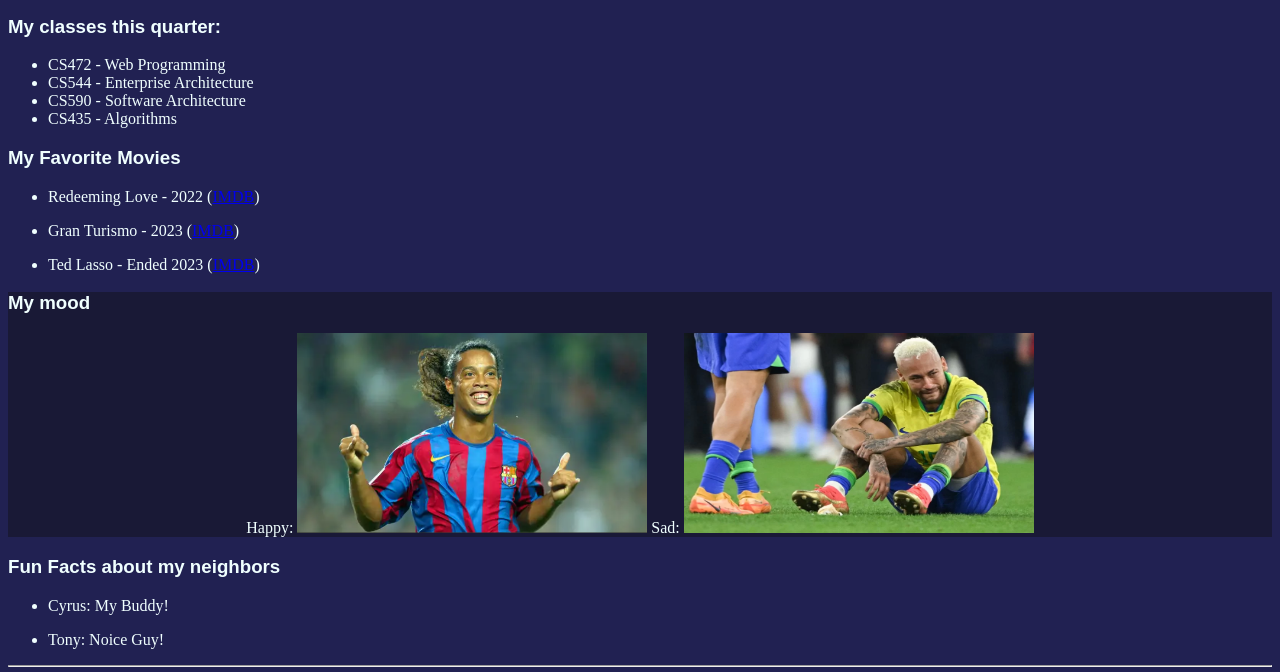
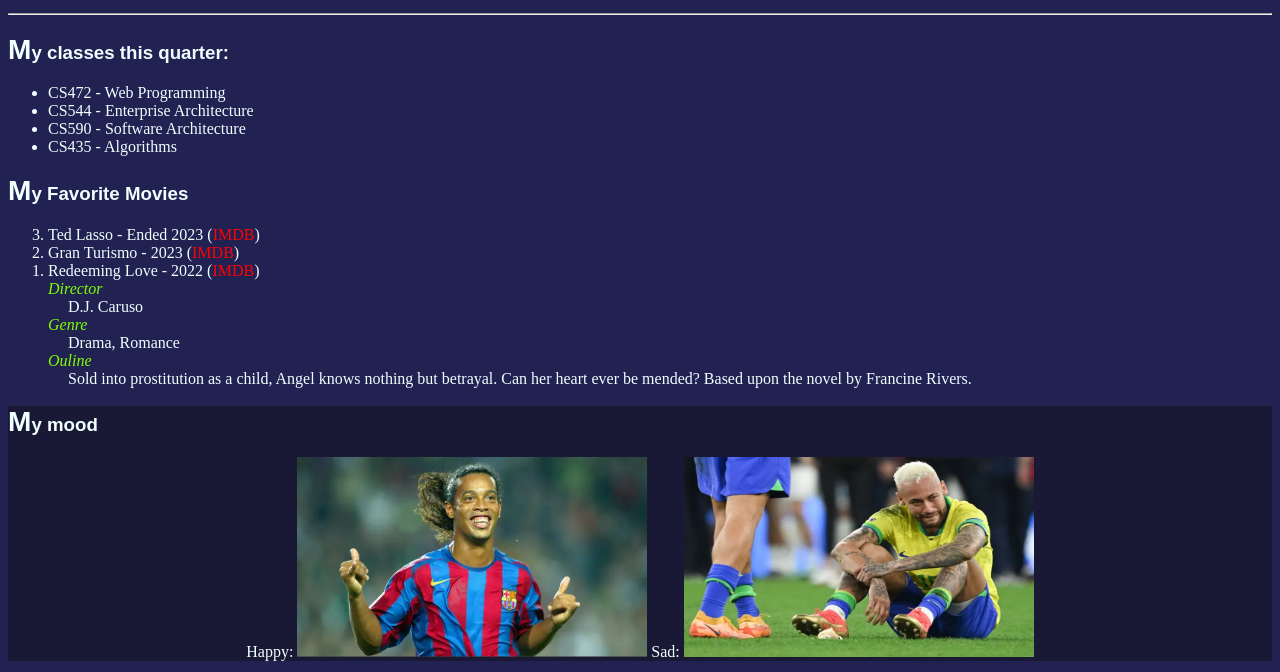
Before and after one commit to raulmss/WAP-CS472, a plain HTML site: page public/resources/lab1/aboutme.html in a window 1280 px wide. Shown: the part 119-791 px from the top of the page. Drawn offline with Linux system fonts and the light colour scheme.

Commit message:
advanced css styles

```diff
--- a/public/resources/lab1/aboutme.html
+++ b/public/resources/lab1/aboutme.html
@@ -33,11 +33,18 @@
                 <h3 class="tittles">My Favorite Movies</h3>
             </div>
             <div>
-                <ul>
-                    <li><p>Redeeming Love - 2022 (<a href="https://www.imdb.com/title/tt11365186/">IMDB</a>)</p></li>
-                    <li><p>Gran Turismo - 2023 (<a href="https://www.imdb.com/title/tt4495098/">IMDB</a>)</p></li>
-                    <li><p>Ted Lasso - Ended 2023 (<a href="https://www.imdb.com/title/tt10986410/">IMDB</a>)</p></li>
-                </ul>
+                <ol reversed>
+                    <li>Ted Lasso - Ended 2023 (<a href="https://www.imdb.com/title/tt10986410/">IMDB</a>)</li>
+                    <li>Gran Turismo - 2023 (<a href="https://www.imdb.com/title/tt4495098/">IMDB</a>)</li>
+                    <li>Redeeming Love - 2022 (<a href="https://www.imdb.com/title/tt11365186/">IMDB</a>)
+                        <p class="smallTitle"><em>Director</em></p>
+                        <p>D.J. Caruso</p>
+                        <p class="smallTitle"><em>Genre</em></p>
+                        <p>Drama, Romance</p>
+                        <p class="smallTitle"><em>Ouline</em></p>
+                        <p>Sold into prostitution as a child, Angel knows nothing but betrayal. Can her heart ever be mended? Based upon the novel by Francine Rivers.</p>
+                    </li>
+                </ol>
             </div>
         </div>
         <div id="mood">
--- a/public/resources/lab1/styleme.css
+++ b/public/resources/lab1/styleme.css
@@ -15,7 +15,36 @@
 .moodSection{
     text-align: center;
 }
+.smallTitle{
+    color: chartreuse;
+    margin-left: 0;
+}
+li > p{
+    margin-top: 0;
+    margin-bottom: 0;
+    margin-left: 20px;
+}
 
 #mood{
     background-color: rgb(25, 25, 54);
 }
+
+a{
+    text-decoration: none;
+    color: red;
+}
+
+a:hover{
+    color: yellow;
+}
+a:focus{
+    color: chartreuse;
+}
+
+h1::first-letter{
+    font-size: 1.5em;
+}
+
+h3::first-letter{
+    font-size: 1.5em;
+}
```
Also changed, not shown: index.html (+1 -1 lines).
